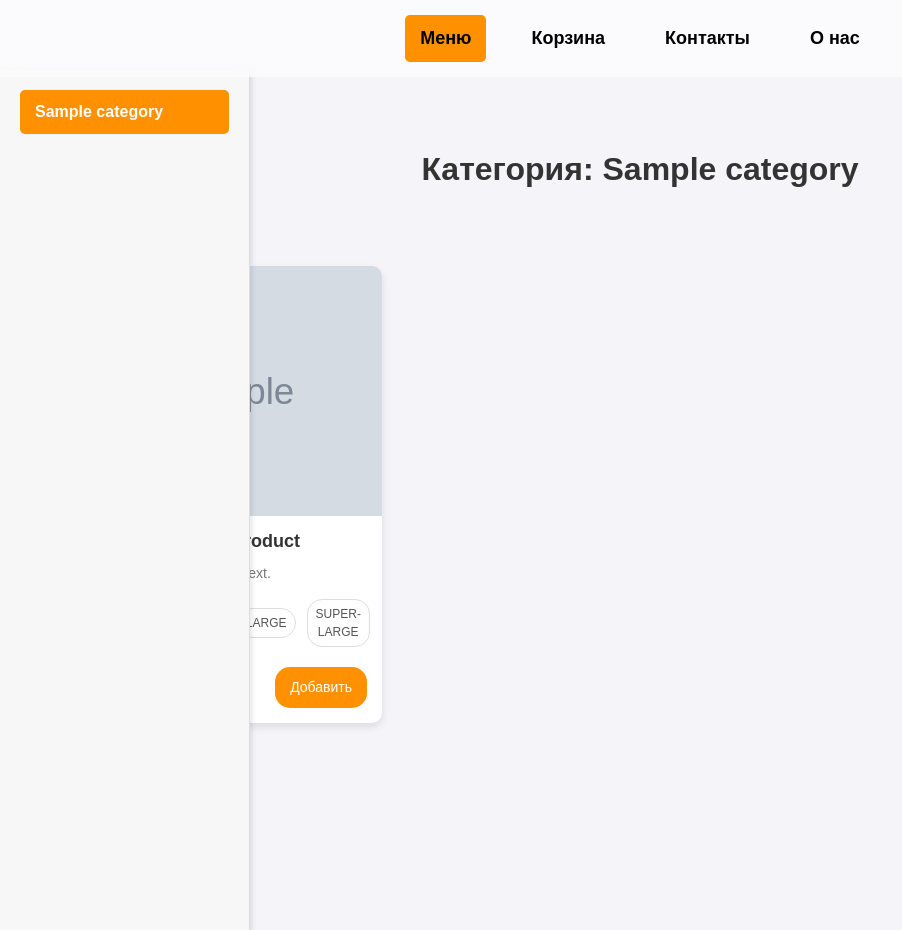
After one commit to fdavis10/django-ecommerce, a Django app: a page that uses my_site/main/templates/main/base.html in a window 1280 px wide. The commit adds this page. Shown: the whole page, without its empty margins (0-902 px from the left). Run offline with Django 5.2, Linux system fonts and the light colour scheme; tables that the repository leaves empty hold one stand-in row (values such as "Sample post"); grey boxes marked "Sample" are stand-in pictures; some libraries are stand-ins or nearby versions.

Commit message:
add menu and front

```diff
--- a/my_site/main/models.py
+++ b/my_site/main/models.py
@@ -16,7 +16,9 @@ class Category(models.Model):
         return self.name
 
     def get_absolute_url(self):
-        pass
+        return reverse("main:product_list_by_category",
+                       args=[self.slug])
+
 
 class Product(models.Model):
     category = models.ForeignKey(Category, related_name='products', on_delete=models.CASCADE)
--- a/my_site/main/static/css/base.css
+++ b/my_site/main/static/css/base.css
@@ -3,50 +3,93 @@ body {
     margin: 0;
     padding: 0;
     background-color: #f4f4f9;
+    overflow-x: hidden;
 }
 
-/* Стили для навбара */
+h1{
+    font-weight: bold;
+    color: #333;
+}
+
+h2{
+    font-weight: bold;
+    color: #333;
+}
+
+h3{
+    font-weight: bold;
+    color: #333;
+}
+
+h4{
+    font-weight: bold;
+    color: #333;
+}
+
+h5{
+    font-weight: bold;
+    color: #333;
+}
+
 .navbar {
+    position: fixed;
+    top: 0;
+    left: 0;
+    width: 100%;
     display: flex;
     justify-content: center;
     align-items: center;
     padding: 15px 20px;
+    background-color: rgba(255, 255, 255, 0.6);
+    backdrop-filter: blur(10px);
+    z-index: 1000;
+    transition: background-color 0.3s ease;
 }
 
-/* Стили ссылок */
+/* .navbar {
+    display: flex;
+    justify-content: center;
+    align-items: center;
+    padding: 15px 20px;
+} */
+
+
 .navbar a {
     text-decoration: none;
-    color: rgb(255, 168, 86);
+    color: rgb(0, 0, 0);
     font-size: 18px;
+    font-weight: bold;
     margin: 0 15px;
     padding: 10px 15px;
     border-radius: 5px;
     transition: all 0.3s ease;
 }
 
-/* Анимация при наведении */
+
 .navbar a:hover {
-    background-color: #c47002;
+    background-color: #f5c991;
     transform: scale(1.05);
 }
 
-/* Стили для активного элемента */
+
 .navbar a.active {
-    background-color: #ffae00;
+    background-color: #ff9100;
 }
 
 .popular-list{
+    font-weight: bolder;
     display: flex;
     justify-content: center;
     margin: auto;
+    margin-top: 150px;
 }
 
 .product-grid {
     display: grid;
-    grid-template-columns: repeat(4, 1fr); /* Сетка с 4 колонками */
-    gap: 20px; /* Расстояние между карточками */
-    max-width: 1200px; /* Максимальная ширина для сетки */
-    margin: 0 auto;
+    grid-template-columns: repeat(4, 1fr);
+    gap: 20px;
+    max-width: 1200px;
+    margin: auto;
 }
 
 
@@ -65,7 +108,7 @@ body {
     box-shadow: 0 8px 16px rgba(0, 0, 0, 0.2);
 }
 
-/* Изображение товара */
+
 .product-image {
     width: 100%;
     height: 250px;
@@ -73,7 +116,7 @@ body {
     display: block;
 }
 
-/* Детали товара */
+
 .product-details {
     padding: 15px;
     text-align: center;
@@ -81,6 +124,7 @@ body {
 
 .product-title {
     font-size: 18px;
+    font-weight: bold;
     color: #333;
     margin-bottom: 10px;
 }
@@ -91,7 +135,7 @@ body {
     margin-bottom: 15px;
 }
 
-/* Нижняя часть карточки */
+
 .product-bottom {
     display: flex;
     justify-content: space-between;
@@ -123,8 +167,8 @@ body {
 .size-selection {
     display: flex;
     justify-content: center;
-    gap: 1px; /* Расстояние между кнопками */
-    margin-bottom: 20px; /* Добавляем больше пространства снизу */
+    gap: 1px;
+    margin-bottom: 20px;
 }
 
 .size-selection label {
@@ -139,9 +183,9 @@ body {
 }
 
 .size-selection span {
-    font-size: 12px; /* Делаем текст меньше */
+    font-size: 12px;
     color: #555;
-    padding: 5px 8px; /* Уменьшаем внутренний отступ */
+    padding: 5px 8px;
     border: 1px solid #ddd;
     border-radius: 15px;
     transition: all 0.3s ease;
@@ -156,3 +200,61 @@ body {
 .size-selection span:hover {
     background-color: #f0f0f0;
 }
+
+.home-list{
+    font-size: calc(1.325rem + .9vw);
+    font-weight: bold;
+    display: flex;
+    justify-content: center;
+    margin: auto;
+    margin-top: 150px;
+}
+
+.category_name{
+    display: flex;
+    justify-content: center;
+    margin: auto;
+    margin-top: 150px;
+}
+
+.sidebar {
+    width: 250px;
+    background-color: #f7f7f7;
+    border-right: 1px solid #ddd;
+    padding: 20px;
+    box-shadow: 2px 0 5px rgba(0, 0, 0, 0.1);
+    position: fixed;
+    top: 70px;
+    left: 0;
+    height: 100vh;
+  }
+
+  .sidebar ul {
+    list-style: none;
+    padding: 0;
+    margin: 0;
+  }
+
+  .sidebar li {
+    margin-bottom: 15px;
+  }
+
+  .sidebar a {
+    text-decoration: none;
+    color: #333;
+    font-weight: bold;
+    display: block;
+    padding: 10px 15px;
+    border-radius: 5px;
+    transition: background-color 0.3s ease, color 0.3s ease;
+  }
+
+  .sidebar a:hover {
+    background-color: #f5c991;
+    color: #fff;
+  }
+
+  .sidebar .selected a {
+    background-color: #ff9100;
+    color: white;
+  }
--- a/my_site/main/templates/main/base.html
+++ b/my_site/main/templates/main/base.html
@@ -10,7 +10,7 @@
 </head>
 <body>
     <header class="navbar">
-        <a href="#menu" class="active">Меню</a>
+        <a href="/menu" class="active">Меню</a>
         <a href="#cart">Корзина</a>
         <a href="#contacts">Контакты</a>
         <a href="#about">О нас</a>
--- /dev/null
+++ b/my_site/main/templates/main/product/list.html
@@ -0,0 +1,89 @@
+{% extends "main/base.html" %}
+{% load static %}
+
+{% block title %}Меню{% endblock title %}
+
+{% block content %}
+<section class="home_list">
+    <div class="sidebar">
+        <ul>
+            {% for cat in categories %}
+                <li {% if category and category.slug == cat.slug %}class="selected"{% endif %}>
+                    <a href="{% url 'main:product_list_by_category' category_slug=cat.slug %}">{{ cat.name }}</a>
+                </li>
+            {% endfor %}
+        </ul>
+    </div>
+    <div class="category_name">
+    {% if category %}
+    <span class="category_name_font"><h2>Категория: {{ category.name }} </h2></span>
+    </div>
+    <div class="product-grid">
+            {% for product in products %}
+                <div class="product-card">
+                    <img src="{% if product.image %}{{ product.image.url }}{% else %}{% static 'img/noimage.png' %}{% endif %}" class="product-image">
+                    <div class="product-details">
+                        <h3 class="product-title">{{ product.name }}</h3>
+                        <p class="product-description">{{ product.description }}</p>
+                        <div class="size-selection">
+                            <label>
+                                <input type="radio" name="size_{{ product.id }}" value="small" checked>
+                                <span>SMALL</span>
+                            </label>
+                            <label>
+                                <input type="radio" name="size_{{ product.id }}" value="middle">
+                                <span>MIDDLE</span>
+                            </label>
+                            <label>
+                                <input type="radio" name="size_{{ product.id }}" value="large">
+                                <span>LARGE</span>
+                            </label>
+                            <label>
+                                <input type="radio" name="size_{{ product.id }}" value="super-large">
+                                <span>SUPER-LARGE</span>
+                            </label>
+                        </div>
+                        <div class="product-bottom">
+                            <span class="product-price">{{ product.price }}</span>
+                            <button class="add-button">Добавить</button>
+                        </div>
+                    </div>
+                </div>
+            {% endfor %}
+        {% else %}
+        <div class="product-grid">
+            {% for product in products %}
+                <div class="product-card">
+                    <img src="{% if product.image %}{{ product.image.url }}{% else %}{% static 'img/noimage.png' %}{% endif %}" class="product-image">
+                    <div class="product-details">
+                        <h3 class="product-title">{{ product.name }}</h3>
+                        <p class="product-description">{{ product.description }}</p>
+                        <div class="size-selection">
+                            <label>
+                                <input type="radio" name="size_{{ product.id }}" value="small" checked>
+                                <span>SMALL</span>
+                            </label>
+                            <label>
+                                <input type="radio" name="size_{{ product.id }}" value="middle">
+                                <span>MIDDLE</span>
+                            </label>
+                            <label>
+                                <input type="radio" name="size_{{ product.id }}" value="large">
+                                <span>LARGE</span>
+                            </label>
+                            <label>
+                                <input type="radio" name="size_{{ product.id }}" value="super-large">
+                                <span>SUPER-LARGE</span>
+                            </label>
+                        </div>
+                        <div class="product-bottom">
+                            <span class="product-price">{{ product.price }}</span>
+                            <button class="add-button">Добавить</button>
+                        </div>
+                    </div>
+                </div>
+            {% endfor %}
+        {% endif %}
+    </div>
+</section>
+{% endblock content %}
--- a/my_site/main/urls.py
+++ b/my_site/main/urls.py
@@ -5,4 +5,7 @@ app_name='main'
 
 urlpatterns = [
     path('', views.popular_list, name='popular_list'),
+    path('menu/', views.product_list, name='product_list'),
+    path('menu/category/<slug:category_slug>/', views.product_list,
+         name='product_list_by_category'),
 ]
--- a/my_site/main/views.py
+++ b/my_site/main/views.py
@@ -4,5 +4,40 @@ from .models import Product, Category
 
 
 def popular_list(request):
-    products = Product.objects.filter(available=True)[:4]
+    pizza_category_popular = Category.objects.filter(name__iexact="пицца").first()
+    products = Product.objects.filter(category=pizza_category_popular)[:4]
     return render(request,'main/index/index.html', {'products':products})
+
+# def product_list(request):
+#     categories = Category.objects.all()
+#     products = Product.objects.filter(available=True)
+#     return render(request,
+#                   'main/product/list.html', {'products':products, 'categories':categories})
+# def product_list(request, category_slug=None):
+#     category = None
+#     categories = Category.objects.all()
+#     products = Product.objects.filter(available=True)
+#     if category_slug:
+#         category = get_object_or_404(Category,
+#                                      slug=category_slug)
+#     return render(request,
+#                   'main/product/list.html',
+#                   {'category': category,
+#                    'categories': categories,
+#                    'products': products,
+#                    'slug_url': category_slug})
+
+def product_list(request, category_slug=None):
+    category = None
+    categories = Category.objects.all()
+    if category_slug:
+        category = get_object_or_404(Category, slug=category_slug)
+        products = Product.objects.filter(category=category, available=True)
+    else:
+        products = Product.objects.filter(available=True).order_by('category')
+
+    return render(request, 'main/product/list.html', {
+        'category': category,
+        'categories': categories,
+        'products': products,
+    })
```
Also changed, not shown: my_site/main/templates/main/product/detail.html (deleted), my_site/media/pass/1557.970.jpg (added), my_site/media/pass/74d549625f4b4ff4512fc57882c8b3c7.png (added), my_site/media/pass/80f0688750579ff84fd8a932d098ce71.jpg (added), my_site/media/pass/b2312092f805c57430ef98c6d8adf3f1.jpeg (added), my_site/media/pass/sprite-gazirovannyj-1-l-100208125-1.jpg (added).
